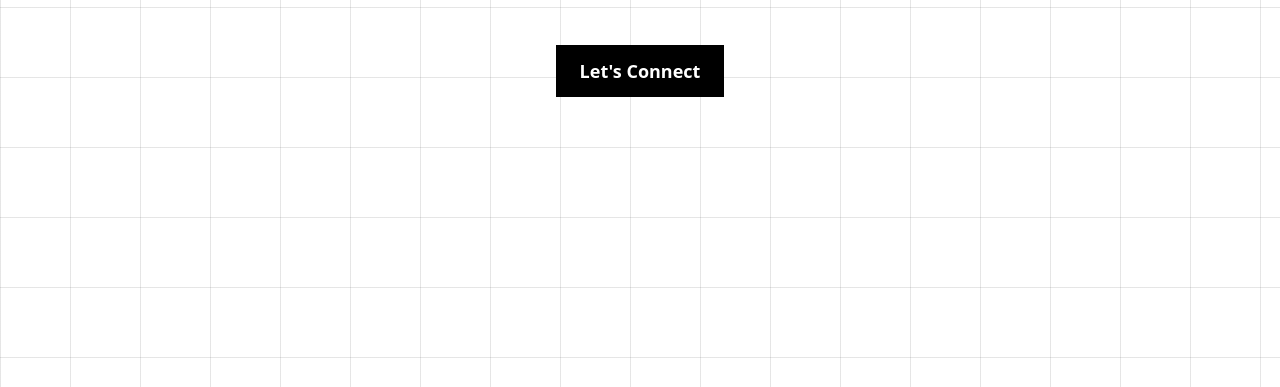
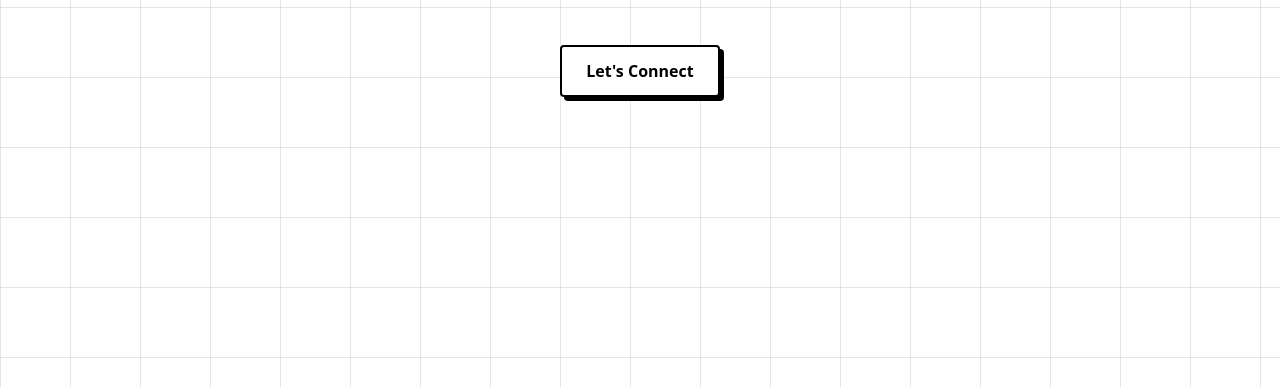
Before and after one commit to jerrylaloan/jerrylaloan.github.io, a website: page index.html in a window 1280 px wide. Shown: the part 413-800 px from the top of the page. Drawn offline with Linux system fonts and the light colour scheme.

Commit message:
Simple button update

```diff
--- a/index.html
+++ b/index.html
@@ -21,13 +21,22 @@
         >
           A Full-Stack Software Engineer from 🇮🇩
         </p>
-        <a
-          href="https://www.linkedin.com/in/jerry-laloan"
-          target="_blank"
-          class="inline-flex items-center bg-black text-white px-6 py-3 text-lg font-bold hover:bg-gray-800 transition-colors"
-        >
-          Let's Connect
-        </a>
+
+        <div class="flex flex-wrap justify-center gap-6">
+          <a
+            class="relative"
+            href="https://www.linkedin.com/in/jerry-laloan"
+            target="_blank"
+          >
+            <span
+              class="absolute top-0 left-0 mt-1 ml-1 h-full w-full rounded bg-black"
+            ></span>
+            <span
+              class="fold-bold relative inline-block h-full w-full rounded border-2 border-black bg-white px-6 py-3 text-base font-bold text-black transition duration-100 hover:bg-gray-300 hover:text-gray-900 hover:translate-y-1 hover:translate-x-1"
+              >Let's Connect</span
+            >
+          </a>
+        </div>
       </div>
     </div>
   </body>
```
Also changed, not shown: output.css.
